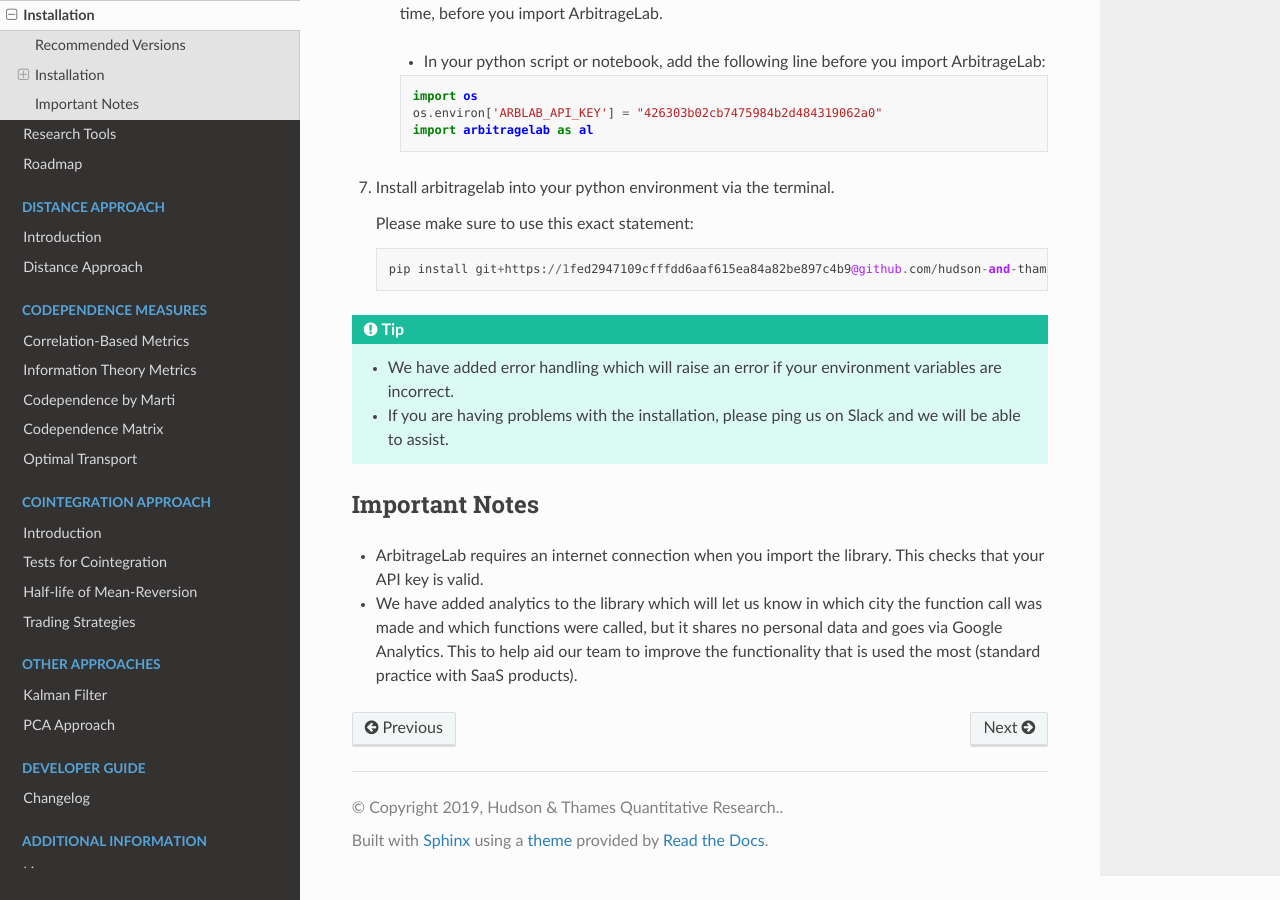
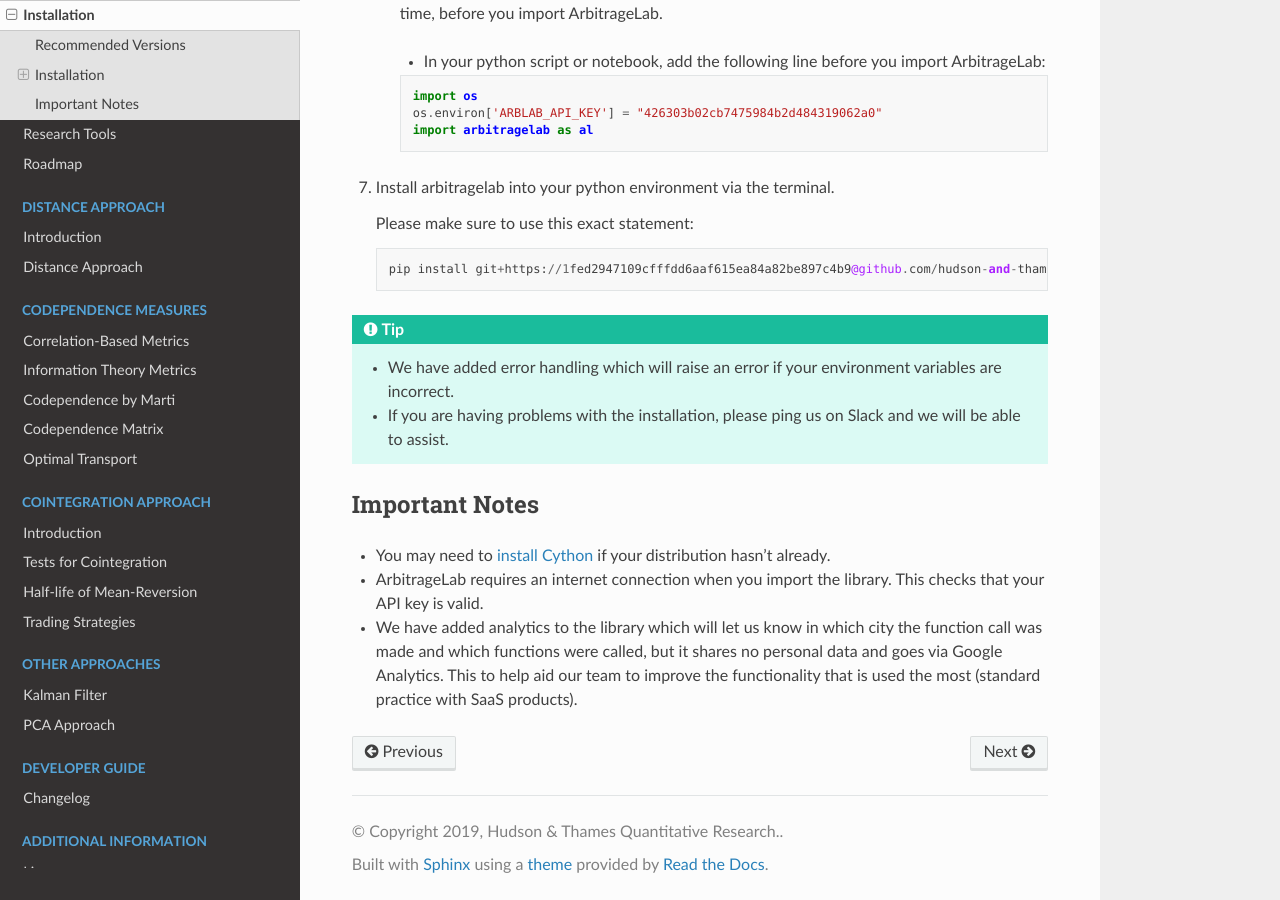
Before and after one commit to hudson-and-thames/arbitragelab, a Sphinx documentation site: the page built from docs/source/getting_started/installation.rst, in a window 1280 px wide and 900 px high, scrolled down 4288 px. Built offline with Sphinx 7.4.7 and the Read the Docs theme 2.0.0, drawn with Linux system fonts in a browser that asks for light colours; pages that are not in the unit, such as notebooks, are missing from menus.

Commit message:
Updated installation.rst

```diff
--- a/docs/source/getting_started/installation.rst
+++ b/docs/source/getting_started/installation.rst
@@ -210,7 +210,7 @@
 
 Important Notes
 ###############
-
+* You may need to `install Cython <https://cython.readthedocs.io/en/latest/src/quickstart/install.html>`__ if your distribution hasn't already.
 * ArbitrageLab requires an internet connection when you import the library. This checks that your API key is valid.
 * We have added analytics to the library which will let us know in which city the function call was made and which functions were called, but it shares no personal data and goes via Google Analytics.
   This to help aid our team to improve the functionality that is used the most (standard practice with SaaS products).
```
